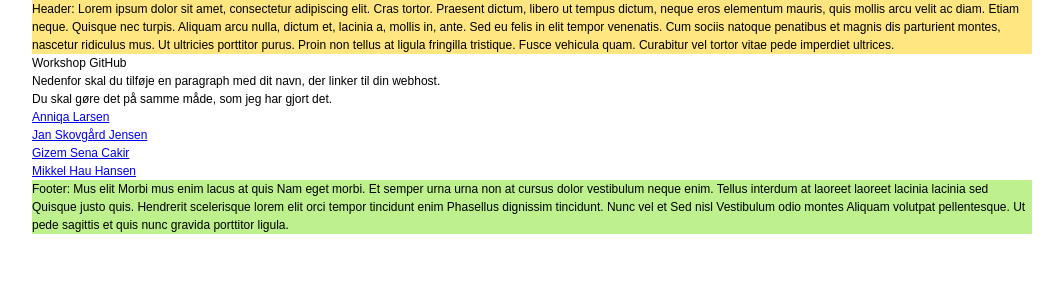
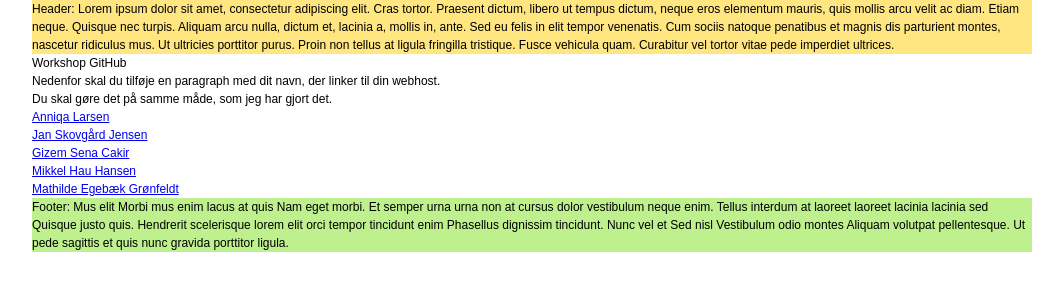
Before and after one commit to skovgard/workshop-github, a plain HTML site: page index.html in a window 1280 px wide. Shown: the whole page, without its empty margins (108-1171 px from the left). Drawn offline with Linux system fonts and the light colour scheme.

Commit message:
Update index.html

```diff
--- a/index.html
+++ b/index.html
@@ -26,6 +26,7 @@
             <p><a href="https://janskovgard.dk/">Jan Skovgård Jensen</a></p>
             <p><a href="http://gizemsc.dk/">Gizem Sena Cakir</a></p>
             <p><a href="http://mikkelhau.dk/">Mikkel Hau Hansen</a></p>
+            <p> <a href="mathildegroenfeldt.dk/"> Mathilde Egebæk Grønfeldt</a></p>
         </main><!-- .content -->
 
         <footer id="footer">
```
